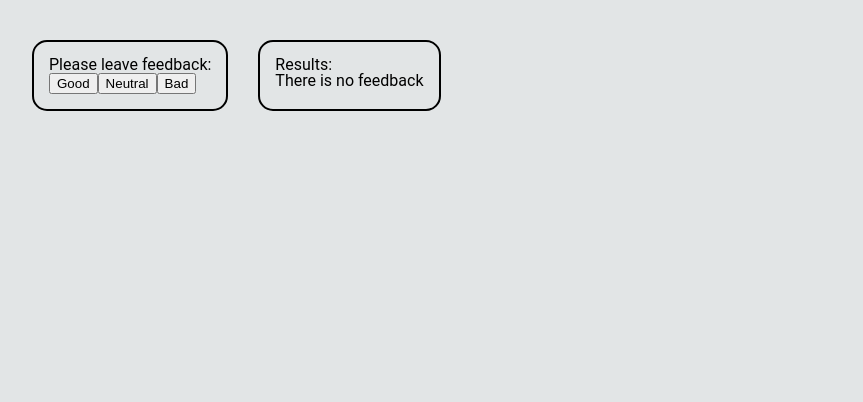
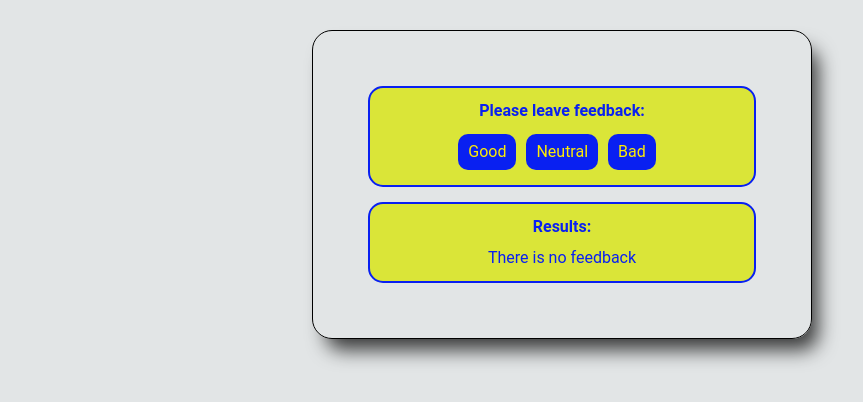
Before and after one commit to AntonioBukin/goit-react-hw-02-feedback, a React (Create React App) app: page / in a window 1280 px wide. Shown: the top 402 px of the page, without its empty margins (78-941 px from the left). Built offline with nearby package versions, Linux system fonts and the light colour scheme.

Commit message:
add styles

```diff
--- a/src/Vote/VoteActions/VoteActions.jsx
+++ b/src/Vote/VoteActions/VoteActions.jsx
@@ -1,11 +1,12 @@
-import styles from "../vote.module.scss";
+//import styles from "../vote.module.scss";
+import styles from "../VoteBlock/vote-block.module.scss"
 
 const VoteActions = ({leaveVote}) => {
     return (
        <>
-        <button onClick={() => leaveVote("good")} >Good</button>
-        <button onClick={() => leaveVote("neutral")}>Neutral</button>
-        <button onClick={() => leaveVote("bad")}>Bad</button>
+        <button className={styles.btn} onClick={() => leaveVote("good")} >Good</button>
+        <button className={styles.btn} onClick={() => leaveVote("neutral")}>Neutral</button>
+        <button className={styles.btn} onClick={() => leaveVote("bad")}>Bad</button>
        </>
 
 
--- a/src/Vote/VoteBlock/vote-block.module.scss
+++ b/src/Vote/VoteBlock/vote-block.module.scss
@@ -1,11 +1,30 @@
 .block {
     padding: 15px;
+    margin: 15px;
     border: 2px solid;
     border-radius: 15px;
+    background-color: rgba(218, 230, 44, 0.931);
 
-    &Titile {
+    &Title {
         font-weight: bold;
         font-size: 16px;
         margin-bottom: 15px;
     }
+
+    .btn {
+        font-size: 16px;
+        padding: 10px;
+        border-radius: 10px;
+        border: none;
+        margin-right: 10px;
+        color:  rgb(253, 236, 4);
+        background-color: rgb(9, 32, 241);
+        font: inherit;
+        cursor: pointer;
+        transition: .4s;
+    }
+
+    .btn:hover {
+        background-color: rgb(20, 144, 238);
+    }
 }
--- a/src/Vote/VoteNotification/VoteNotification.jsx
+++ b/src/Vote/VoteNotification/VoteNotification.jsx
@@ -1,5 +1,3 @@
-import styles from "../vote.module.scss";
-
 const Notification = ({message}) => <p>{message}</p>;
 
 export default Notification;
--- a/src/Vote/vote.module.scss
+++ b/src/Vote/vote.module.scss
@@ -1,5 +1,12 @@
 .wrapper {
+    width: 500px;
+    color: rgb(9, 32, 241);
+    margin: 30px auto;
+    box-shadow: 10px 15px 19px -4px rgba(0, 0, 0, 0.75);
+    -webkit-box-shadow: 10px 15px 19px -4px rgba(0, 0, 0, 0.75);
+    -moz-box-shadow: 10px 15px 19px -4px rgba(0, 0, 0, 0.75);
+    border-radius: 20px;
+    border: 1px solid #000;
+    text-align: center;
     padding: 40px;
-    display: flex;
-    gap: 30px;
 }
```
